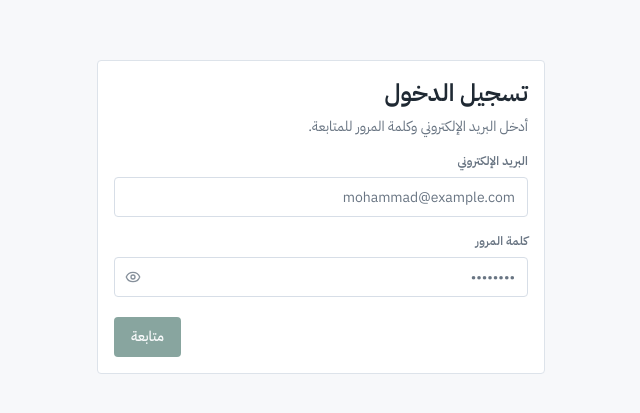
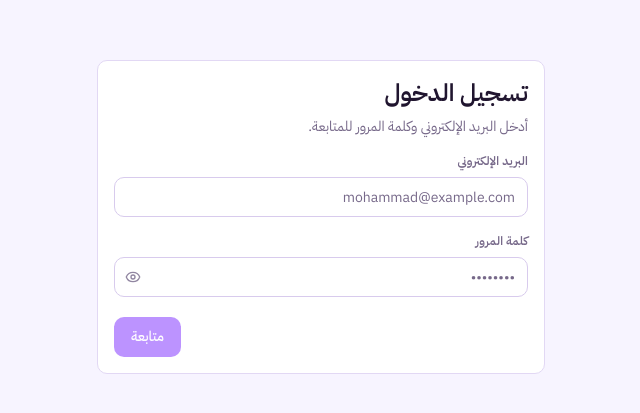
Before and after one commit to abod-haes/quizy-admin, a React (Vite) app: page /login in a window 1280 px wide. Shown: the part 183-596 px from the top of the page, without its empty margins (350-990 px from the left). Built offline with nearby package versions, Linux system fonts and the light colour scheme; no server answers.

Commit message:
style: apply quizy identity colors

```diff
--- a/src/index.css
+++ b/src/index.css
@@ -1,49 +1,49 @@
-@import url('https://fonts.googleapis.com/css2?family=IBM+Plex+Sans+Arabic:wght@300;400;500;600;700&display=swap');
+@import url('https://fonts.googleapis.com/css2?family=IBM+Plex+Sans+Arabic:wght@300;400;500;600;700;800&display=swap');
 @import 'tailwindcss';
 @import 'tw-animate-css';
 
 :root {
   --font-sans: 'IBM Plex Sans Arabic', 'Segoe UI', Tahoma, Arial, sans-serif;
-  --background: #f7f8fa;
-  --foreground: #1f2933;
+  --background: #f7f4ff;
+  --foreground: #20152f;
   --card: #ffffff;
-  --card-foreground: #1f2933;
+  --card-foreground: #20152f;
   --popover: #ffffff;
-  --popover-foreground: #1f2933;
-  --primary: #285d52;
-  --primary-foreground: #f8fafc;
-  --secondary: #eef1f4;
-  --secondary-foreground: #27313d;
-  --muted: #eef1f4;
-  --muted-foreground: #687482;
-  --accent: #eef1f4;
-  --accent-foreground: #27313d;
-  --destructive: oklch(0.577 0.245 27.325);
-  --border: #dde3ea;
-  --input: #d7dee7;
-  --ring: #285d52;
-  --radius: 0.375rem;
+  --popover-foreground: #20152f;
+  --primary: #863bff;
+  --primary-foreground: #ffffff;
+  --secondary: #efe7ff;
+  --secondary-foreground: #312043;
+  --muted: #eee8f8;
+  --muted-foreground: #766889;
+  --accent: #f0e8ff;
+  --accent-foreground: #2e1a46;
+  --destructive: #dc2626;
+  --border: #e2d8f4;
+  --input: #d8cbed;
+  --ring: #863bff;
+  --radius: 1rem;
 }
 
 .dark {
-  --background: oklch(0.145 0 0);
-  --foreground: oklch(0.985 0 0);
-  --card: oklch(0.205 0 0);
-  --card-foreground: oklch(0.985 0 0);
-  --popover: oklch(0.205 0 0);
-  --popover-foreground: oklch(0.985 0 0);
-  --primary: #3b82f6;
-  --primary-foreground: #f8fafc;
-  --secondary: oklch(0.269 0 0);
-  --secondary-foreground: oklch(0.985 0 0);
-  --muted: oklch(0.269 0 0);
-  --muted-foreground: oklch(0.708 0 0);
-  --accent: oklch(0.269 0 0);
-  --accent-foreground: oklch(0.985 0 0);
-  --destructive: oklch(0.704 0.191 22.216);
-  --border: oklch(1 0 0 / 7%);
-  --input: oklch(1 0 0 / 10%);
-  --ring: oklch(0.556 0 0);
+  --background: #10091a;
+  --foreground: #fbf8ff;
+  --card: #171021;
+  --card-foreground: #fbf8ff;
+  --popover: #171021;
+  --popover-foreground: #fbf8ff;
+  --primary: #a876ff;
+  --primary-foreground: #160827;
+  --secondary: #251737;
+  --secondary-foreground: #fbf8ff;
+  --muted: #261a36;
+  --muted-foreground: #bdadd1;
+  --accent: #2c1c42;
+  --accent-foreground: #fbf8ff;
+  --destructive: #f87171;
+  --border: rgba(255, 255, 255, 0.1);
+  --input: rgba(255, 255, 255, 0.14);
+  --ring: #a876ff;
 }
 
 @theme inline {
@@ -66,10 +66,10 @@
   --color-border: var(--border);
   --color-input: var(--input);
   --color-ring: var(--ring);
-  --radius-sm: calc(var(--radius) - 4px);
-  --radius-md: calc(var(--radius) - 2px);
+  --radius-sm: calc(var(--radius) - 8px);
+  --radius-md: calc(var(--radius) - 6px);
   --radius-lg: var(--radius);
-  --radius-xl: calc(var(--radius) + 2px);
+  --radius-xl: calc(var(--radius) + 4px);
 }
 
 @layer components {
@@ -88,7 +88,11 @@
     flex-direction: row;
   }
 
-
+  .quizy-card {
+    border: 1px solid var(--border);
+    background: var(--card);
+    box-shadow: 0 18px 60px rgba(58, 24, 92, 0.08);
+  }
 
   .app-shell-root.app-dir-rtl .app-shell-mobile-menu {
     margin-left: 0;
@@ -113,7 +117,6 @@ button {
   cursor: pointer;
 }
 
-/* Custom thin scrollbar for all scrollable elements */
 * {
   scrollbar-width: thin;
   scrollbar-color: var(--muted-foreground) var(--muted);
```
